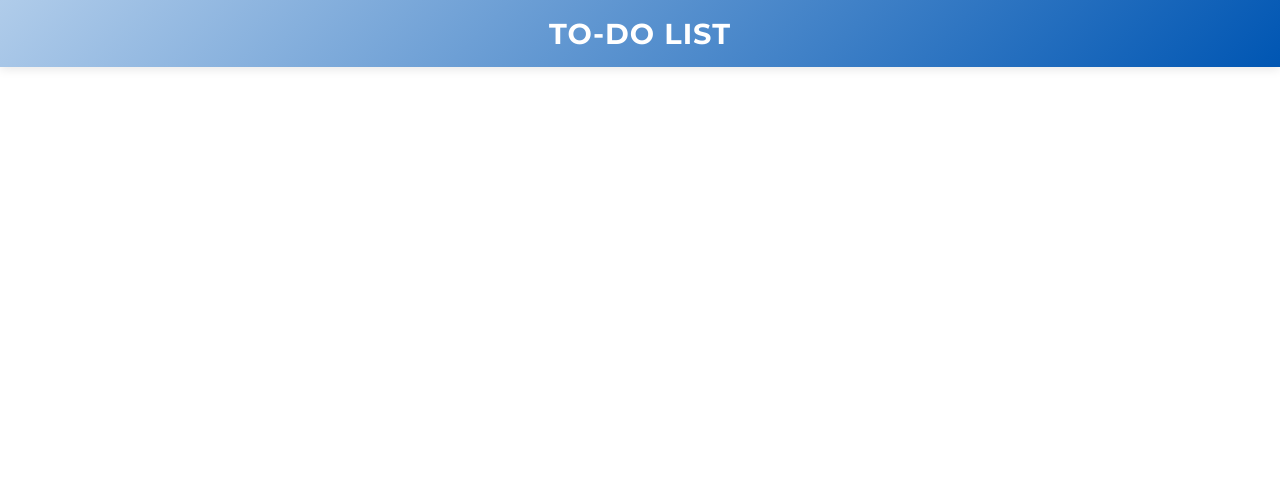
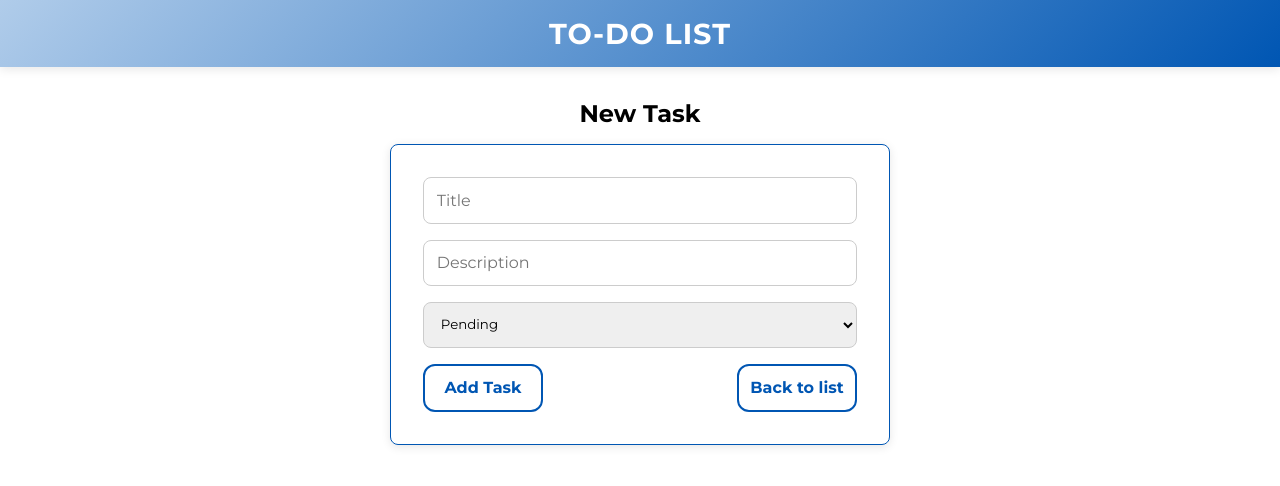
Before and after one commit to coder-gaia/todolist-client, a React (Vite) app: page /newTask in a window 1280 px wide. Before the commit this address had no page. Shown: the top 486 px of the page. Built offline with nearby package versions, Linux system fonts and the light colour scheme.

Commit message:
Small adjustments on Login & Signup - Actions implemented: search by title, deletion, insertion & task status

```diff
--- a/package.json
+++ b/package.json
@@ -11,8 +11,11 @@
   },
   "dependencies": {
     "@types/styled-components": "^5.1.34",
+    "axios": "^1.7.9",
+    "next-router": "^1.3.6",
     "react": "^19.0.0",
     "react-dom": "^19.0.0",
+    "react-icons": "^5.4.0",
     "react-router-dom": "^7.1.5",
     "styled-components": "^6.1.15"
   },
--- a/src/components/ButtonStyles.tsx
+++ b/src/components/ButtonStyles.tsx
@@ -20,7 +20,8 @@ const buttonStyles = css`
 
   &:hover {
     background: linear-gradient(135deg, rgb(176, 204, 234), #0056b3);
-    border: 2px solid transparent;
+    border: 2px solid #0056b3;
+    transition: all 0.5s ease-in-out;
     color: #fff;
   }
 `;
@@ -30,5 +31,8 @@ export const BaseButton = styled.button`
 `;
 
 export const StyledLink = styled(Link)`
-  ${buttonStyles}
+    width: 120px;
+    height: 48px;
+    color: #0056b3;
+    text-decoration:none;
 `;
--- /dev/null
+++ b/src/components/NewTaskStyles.tsx
@@ -0,0 +1,59 @@
+import styled from "styled-components";
+
+export const Container = styled.div`
+  display: flex;
+  flex-direction: column;
+  align-items: center;
+  padding: 2rem;
+`;
+
+export const Form = styled.form`
+  display: flex;
+  flex-direction: column;
+  width: 100%;
+  max-width: 500px;
+  gap: 1rem;
+  border-radius: 8px;
+  border: 1px solid #0056b3;
+  box-shadow: 0 2px 10px rgba(0, 0, 0, 0.1);
+  padding: 2rem;
+
+  input, textarea, select {
+    width: 100%;
+    padding: 0.8rem;
+    border: 1px solid #ccc;
+    border-radius: 8px;
+    resize:none;
+  }
+
+  button {
+    background-color: transparent;
+    border: 2px solid #0056b3;
+    border-radius: 12px;
+    width: 120px;
+    height: 48px;
+    color: #0056b3;
+    font-weight: bold;
+    font-size: 16px;
+    text-align: center;
+    cursor: pointer;
+    display: flex;
+    justify-content: center;
+    align-items: center;
+    text-decoration: none;
+    transition: all 0.3s ease-in-out;
+
+  &:hover {
+    background: linear-gradient(135deg, rgb(176, 204, 234), #0056b3);
+    border: 2px solid #0056b3;
+    transition: all 0.5s ease-in-out;
+    color: #fff;
+    }
+  }
+`;
+
+export const ButtonGroup = styled.div`
+  display: flex;
+  justify-content: space-between;
+  width: 100%;
+`;
--- /dev/null
+++ b/src/components/ToDoListStyles.tsx
@@ -0,0 +1,70 @@
+import styled from "styled-components";
+
+export const Container = styled.div`
+  padding: 2rem;
+  display: flex;
+  flex-direction: column;
+  align-items: center;
+  gap: 1rem;
+`;
+
+export const SearchInput = styled.input`
+  width: 50%;
+  padding: 0.5rem;
+  border: 1px solid #ccc;
+  border-radius: 8px;
+  font-size: 1rem;
+`;
+
+export const TaskTable = styled.table`
+  width: 100%;
+  border-collapse: collapse;
+  margin-top: 1rem;
+
+  th, td {
+    padding: 0.75rem;
+    text-align: center;
+    border-bottom: 1px solid #e0e0e0;
+    margin-bottom:24px;
+  }
+
+  th {
+    background-color: #f5f5f5;
+    font-weight: bold;
+  }
+`;
+
+export const AddTaskButton = styled.a`
+  padding: 0.75rem 1.5rem;
+  background-color: transparent;
+  border: 2px solid #0056b3;
+  border-radius: 12px;
+  color: #0056b3;
+  font-weight: bold;
+  font-size: 16px;
+  cursor: pointer;
+  transition: background-color 0.3s;
+  text-decoration:none;
+
+   &:hover {
+    background: linear-gradient(135deg, rgb(176, 204, 234), #0056b3);
+    border: 2px solid #0056b3;
+    transition: all 0.5s ease-in-out;
+    color: #fff;
+    }
+`;
+
+export const ActionsContainer = styled.div`
+  display: flex;
+  justify-content: center;
+  gap: 0.5rem;
+
+  svg {
+    cursor: pointer;
+    transition: color 0.3s;
+
+    &:hover {
+      color: #1976d2;
+    }
+  }
+`;
--- /dev/null
+++ b/src/pages/NewTask.tsx
@@ -0,0 +1,76 @@
+import React, { useState } from 'react';
+import { Container } from '../components/ToDoListStyles';
+import { ButtonGroup, Form } from '../components/NewTaskStyles';
+import { useNavigate } from 'react-router-dom';
+import { StyledInput } from '../components/InputStyles';
+import axios from 'axios';
+
+interface NewTaskProps {}
+
+const NewTask: React.FC<NewTaskProps> = () => {
+  const [title, setTitle] = useState('');
+  const [description, setDescription] = useState('');
+  const [completed, setCompleted] = useState(false);
+  const navigate = useNavigate();
+
+  const handleSubmit = async (e: React.FormEvent) => {
+    e.preventDefault();
+
+    const token = localStorage.getItem('token');
+    if (!token) {
+      console.error('Token not found');
+      return;
+    }
+
+    try {
+      const response = await axios.post(
+        'http://localhost:3000/api/tasks',
+        { title, description, completed },
+        { headers: { Authorization: `Bearer ${token}` } }
+      );
+      console.log('Response from creating task:', response);
+
+      if (response.status === 201) {
+        setTitle('');
+        setDescription('');
+        setCompleted(false);
+
+        navigate('/todolist');
+      } else {
+        console.error('Error creating task:', response.data);
+      }
+    } catch (error) {
+      console.error('Error creating task:', error);
+    }
+  };
+
+  return (
+    <Container>
+      <h2>New Task</h2>
+      <Form onSubmit={handleSubmit}>
+        <StyledInput
+          type="text"
+          placeholder="Title"
+          value={title}
+          onChange={(e) => setTitle(e.target.value)}
+          required
+        />
+        <StyledInput
+          placeholder="Description"
+          value={description}
+          onChange={(e) => setDescription(e.target.value)}
+          required
+        />
+        <select value={completed ? 'true' : 'false'} onChange={(e) => setCompleted(e.target.value === 'true')}>
+          <option value="false">Pending</option>
+        </select>
+        <ButtonGroup>
+          <button type="submit">Add Task</button>
+          <button type="button" onClick={() => navigate('/todolist')}>Back to list</button>
+        </ButtonGroup>
+      </Form>
+    </Container>
+  );
+};
+
+export default NewTask;
--- a/src/pages/Signup.tsx
+++ b/src/pages/Signup.tsx
@@ -49,8 +49,9 @@ const Signup: React.FC = () => {
 
         <BaseButton type="submit">Register</BaseButton>
       </form>
-
-      <p>Already have an account? <StyledLink to="/login">Login</StyledLink></p>
+      <div>
+        <h5>Already have an account? <StyledLink to="/login">Login</StyledLink></h5>
+      </div>
     </FormContainer>
   );
 };
--- a/src/pages/Sucess.tsx
+++ /dev/null
@@ -1,5 +0,0 @@
-const Success = () => {
-  return <div>You're logged in successfully!</div>;
-};
-
-export default Success;
--- /dev/null
+++ b/src/pages/ToDoList.tsx
@@ -0,0 +1,150 @@
+import { useEffect, useState } from 'react';
+import { AddTaskButton, Container, SearchInput, TaskTable } from '../components/ToDoListStyles';
+import { FiEdit, FiTrash2 } from 'react-icons/fi';
+import axios from 'axios';
+import { Link } from 'react-router-dom';
+
+interface Task {
+  _id: string;
+  title: string;
+  description: string;
+  completed: boolean;
+}
+
+const ToDoList = () => {
+  const [tasks, setTasks] = useState<Task[]>([]);
+  const [search, setSearch] = useState('');
+
+  const fetchTasks = async () => {
+    try {
+      const token = localStorage.getItem('token');
+      const params: any = {};
+
+      if (search) {
+        if (search.toLowerCase() === 'done') params.completed = true;
+        else if (search.toLowerCase() === 'pending') params.completed = false;
+        else params.title = search;
+      }
+
+      const response = await axios.get('http://localhost:3000/api/tasks', {
+        headers: { Authorization: `Bearer ${token}` },
+        params,
+      });
+
+      console.log('Fetched tasks:', response.data);
+      setTasks(response.data);
+    } catch (error) {
+      console.error('Error while getting task(s):', error);
+    }
+  };
+
+
+  const toggleCompleted = async (taskId: string, currentStatus: boolean) => {
+    try {
+      const token = localStorage.getItem('token');
+      const taskToUpdate = tasks.find((task) => task._id === taskId);
+
+      if (!taskToUpdate) return;
+
+      const updatedTask = {
+        title: taskToUpdate.title,
+        description: taskToUpdate.description,
+        completed: !currentStatus,
+      };
+
+      console.log('Payload sent:', updatedTask);
+
+      const response = await axios.put(
+        `http://localhost:3000/api/tasks/${taskId}`,
+        updatedTask,
+        { headers: { Authorization: `Bearer ${token}` } }
+      );
+
+      console.log('Updated task:', response.data);
+      fetchTasks();
+    } catch (error: any) {
+      console.error('Error while updating task status:', error.response?.data || error.message);
+    }
+  };
+
+
+  const deleteTask = async (taskId: string) => {
+    try {
+      const token = localStorage.getItem('token');
+      await axios.delete(`http://localhost:3000/api/tasks/${taskId}`, {
+        headers: { Authorization: `Bearer ${token}` },
+      });
+      console.log(`Task ${taskId} deleted`);
+      setTasks((prevTasks) => prevTasks.filter((task) => task._id !== taskId));
+    } catch (error) {
+      console.error('Error while deleting task:', error);
+    }
+  };
+
+  useEffect(() => {
+    fetchTasks();
+  }, [search]);
+
+  const filteredTasks = tasks.filter(
+    (task) =>
+      task.title.toLowerCase().includes(search.toLowerCase()) ||
+      (task.completed ? 'done' : 'pending').includes(search.toLowerCase())
+  );
+
+  return (
+    <Container>
+      <SearchInput
+        type="text"
+        placeholder="Search by title or status..."
+        value={search}
+        onChange={(e) => setSearch(e.target.value)}
+      />
+      <AddTaskButton as={Link} to="/newTask">
+        Add new task
+      </AddTaskButton>
+
+      <TaskTable>
+        <thead>
+          <tr>
+            <th>Title</th>
+            <th>Description</th>
+            <th>Completed</th>
+            <th>Actions</th>
+          </tr>
+        </thead>
+        <tbody>
+          {filteredTasks.length > 0 ? (
+            filteredTasks.map((task) => (
+              <tr key={task._id}>
+                <td>{task.title}</td>
+                <td>{task.description}</td>
+                <td style={{ textAlign: 'center' }}>
+                  <input
+                    type="checkbox"
+                    checked={task.completed}
+                    onChange={() => toggleCompleted(task._id, task.completed)}
+                  />
+                </td>
+                <td>
+                  <FiEdit style={{ cursor: 'pointer', marginRight: '10px' }} />
+                  <FiTrash2
+                    style={{ cursor: 'pointer' }}
+                    onClick={() => deleteTask(task._id)}
+                  />
+                </td>
+              </tr>
+            ))
+          ) : (
+            <tr>
+              <td colSpan={4} style={{ textAlign: 'center' }}>
+                No tasks found.
+              </td>
+            </tr>
+          )}
+        </tbody>
+      </TaskTable>
+    </Container>
+  );
+};
+
+export default ToDoList;
--- a/src/routes/AppRoutes.tsx
+++ b/src/routes/AppRoutes.tsx
@@ -1,7 +1,8 @@
 import { BrowserRouter, Route, Routes } from 'react-router-dom'
 import Signup from '../pages/Signup'
 import Login from '../pages/Login'
-import Success from '../pages/Sucess'
+import ToDoList from '../pages/ToDoList'
+import NewTask from '../pages/NewTask'
 
 const AppRoutes = () => {
   return (
@@ -9,7 +10,8 @@ const AppRoutes = () => {
       <Routes>
         <Route path='/' element={<Signup/>}/>
         <Route path='/login' element={<Login/>}/>
-        <Route path='/success' element={<Success/>}/>
+        <Route path='/todolist' element={<ToDoList/>}/>
+        <Route path='/newTask' element={<NewTask/>}/>
       </Routes>
     </BrowserRouter>
   )
```
Also changed, not shown: src/pages/Login.tsx (+26 -9 lines), 1 other file (tests, documents, lock files or other folders).
